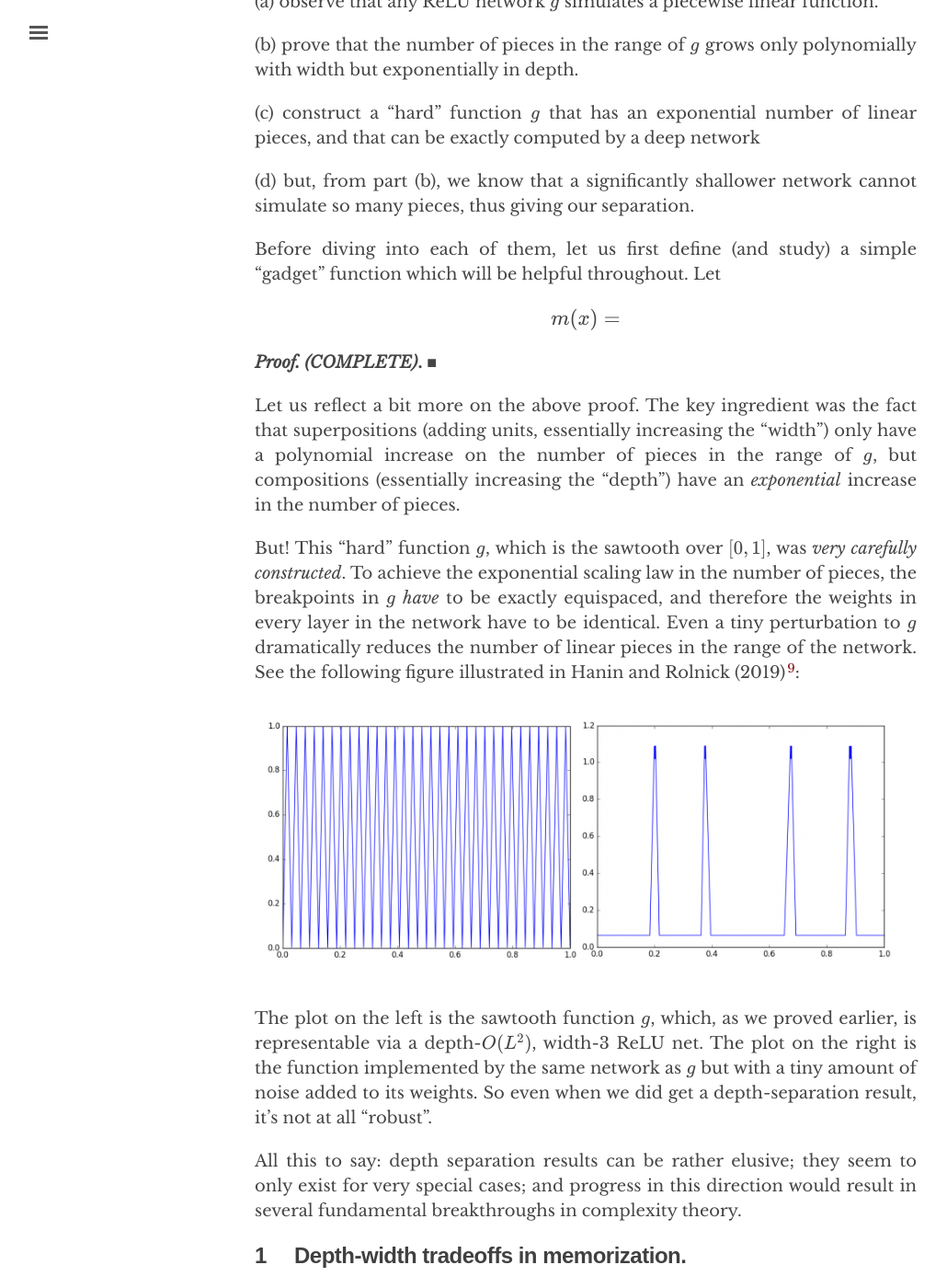
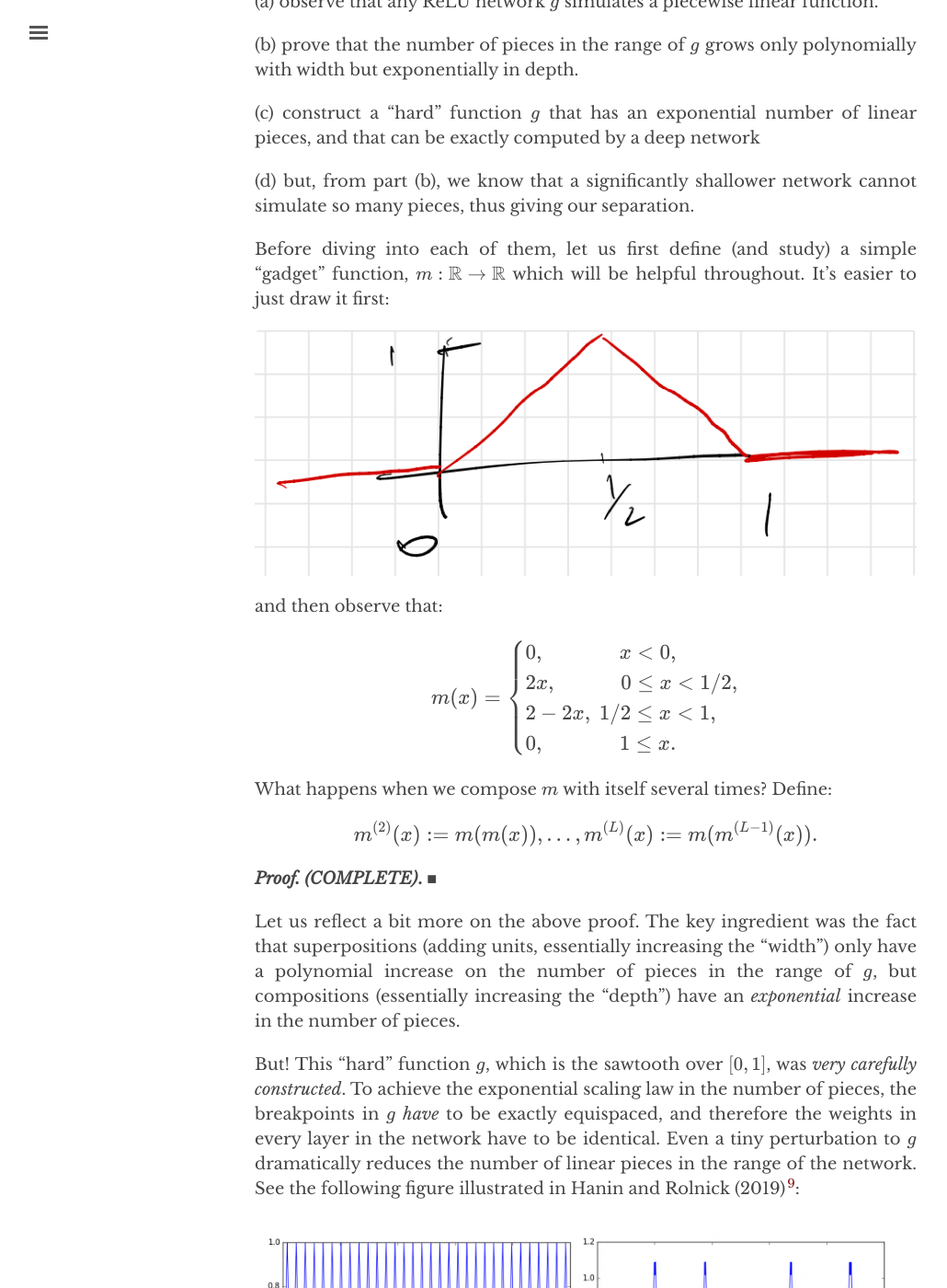
Before and after one commit to chinmayhegde/fodl, a Jekyll site: the page built from _posts/2022-01-16-representation03.md, in a window 1280 px wide and 1400 px high, scrolled down 2923 px. Shown: the whole window at 92% size, without its empty margins (3-1033 px from the left). Built offline with Jekyll 4.4.1, drawn with Linux system fonts in a browser that asks for light colours; nearby versions of some CDN libraries.

Commit message:
gadget fig

```diff
--- a/_posts/2022-01-16-representation03.md
+++ b/_posts/2022-01-16-representation03.md
@@ -76,11 +76,28 @@ Telgarsky's proof uses the following high level ideas:
 
   (d) but, from part (b), we know that a significantly shallower network cannot simulate so many pieces, thus giving our separation.
 
-Before diving into each of them, let us first define (and study) a simple "gadget" function which will be helpful throughout. Let
+Before diving into each of them, let us first define (and study) a simple "gadget" function, $m : \R \rightarrow \R$ which will be helpful throughout. It's easier to just draw it first:
+
+![The sawtooth gadget.](/fodl/assets/gadget.png)
+
+and then observe that:
 
 $$
-m(x) =
+m(x) = \begin{cases}
+0, \qquad \quad ~~ x < 0, \\
+2x, \qquad \quad 0 \leq x < 1/2,\\
+2 - 2x,~ 1/2 \leq x < 1,\\
+0, \qquad \quad ~~ 1 \leq x.
+\end{cases}
 $$
+
+What happens when we compose $m$ with itself several times? Define:
+
+$$
+m^{(2)}(x) := m(m(x)), \ldots, m^{(L)}(x) := m(m^{(L-1)}(x)).
+$$
+
+
 
 
 **Proof**{:.label #DepthSeparationProof}
```
Also changed, not shown: assets/gadget.png (added).
